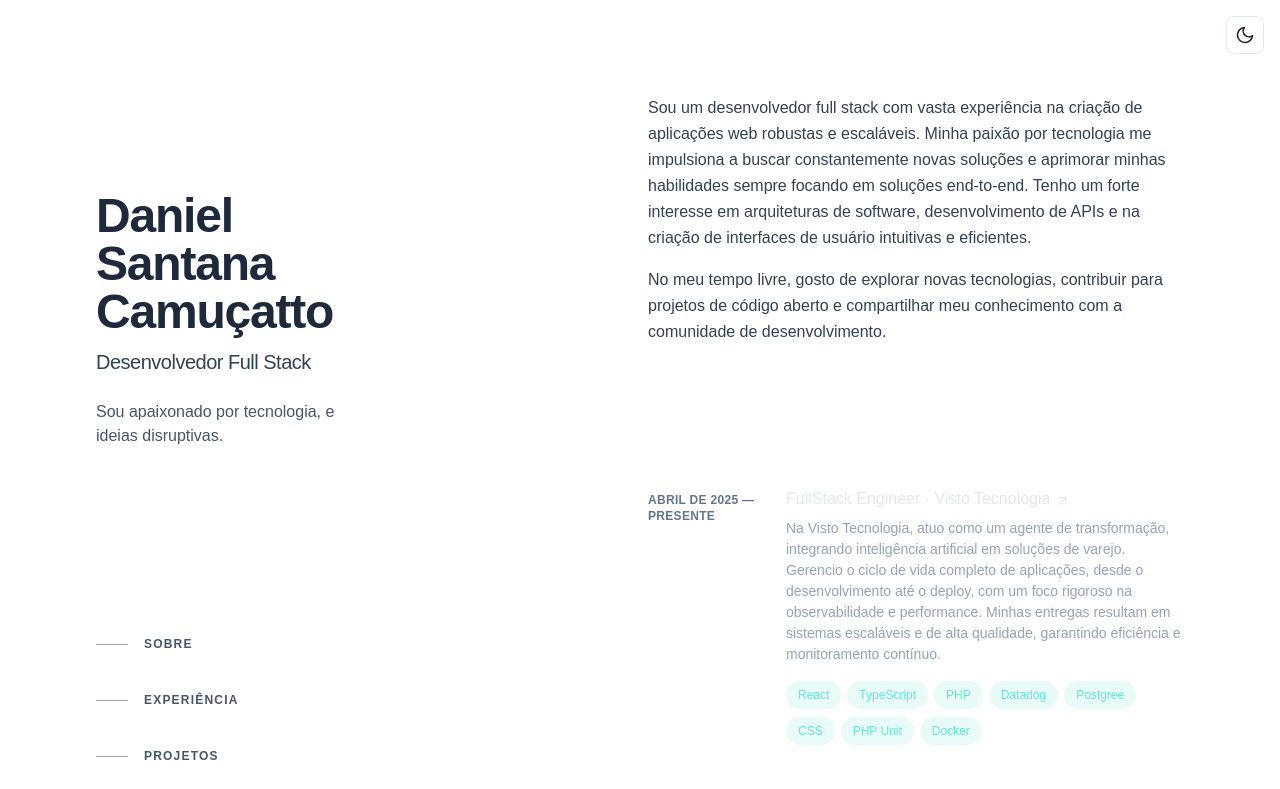
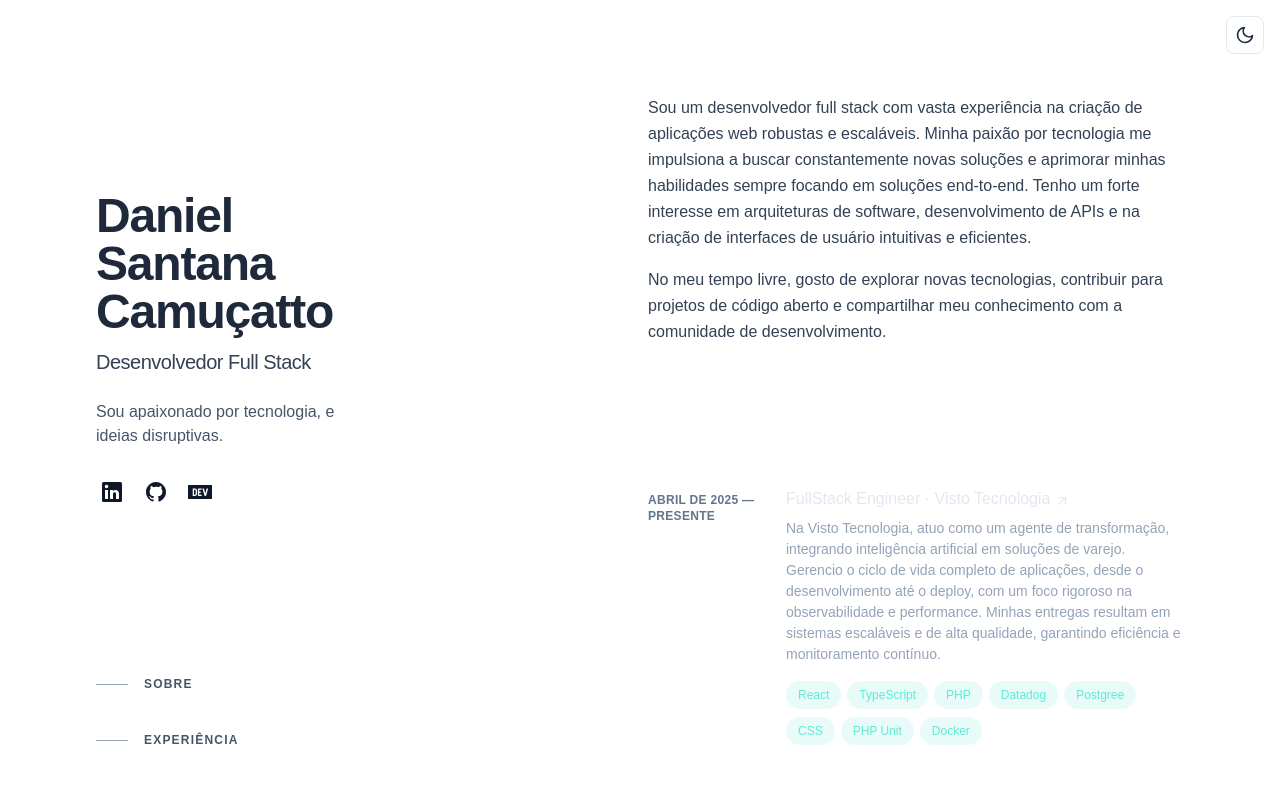
Before and after one commit to DanielCamucatto/danielcamucatto.dev, a React (Vite) app in the folder frontend/: page / in a window 1280 px wide. Shown: the top 789 px of the page. Built offline with nearby package versions, Linux system fonts and the light colour scheme.

Commit message:
feat: adiciona tootltips, links e icones para redes sociais

```diff
--- a/frontend/src/components/Header.tsx
+++ b/frontend/src/components/Header.tsx
@@ -1,10 +1,20 @@
 
 import { getTranslations } from '../utils/translations';
+
+interface SocialLink {
+  url: string;
+  label: string;
+}
 
 interface HeaderTranslations {
   name: string;
   role: string;
   description: string;
+  socialLinks: {
+    linkedin: SocialLink;
+    github: SocialLink;
+    devto: SocialLink;
+  };
 }
 
 export default function Header() {
@@ -24,6 +34,57 @@ export default function Header() {
             {translations.description}
           </p>
         </div>
+
+        <ul className="ml-1 mt-8 flex items-center">
+          <li className="mr-5 relative group">
+            <a
+              className="block hover:text-teal-300"
+              href={translations.socialLinks.linkedin.url}
+              target="_blank"
+              rel="noreferrer"
+              aria-label="LinkedIn"
+            >
+              <svg xmlns="http://www.w3.org/2000/svg" viewBox="0 0 24 24" fill="currentColor" className="h-6 w-6">
+                <path d="M20.5 2h-17A1.5 1.5 0 002 3.5v17A1.5 1.5 0 003.5 22h17a1.5 1.5 0 001.5-1.5v-17A1.5 1.5 0 0020.5 2zM8 19H5v-9h3zM6.5 8.25A1.75 1.75 0 118.3 6.5a1.78 1.78 0 01-1.8 1.75zM19 19h-3v-4.74c0-1.42-.6-1.93-1.38-1.93A1.74 1.74 0 0013 14.19a.66.66 0 000 .14V19h-3v-9h2.9v1.3a3.11 3.11 0 012.7-1.4c1.55 0 3.36.86 3.36 3.66z"></path>
+              </svg>
+            </a>
+            <span className="absolute -top-12 left-1/2 -translate-x-1/2 opacity-0 transition-opacity group-hover:opacity-100 bg-slate-800 text-slate-200 px-3 py-1 text-sm rounded whitespace-nowrap pointer-events-none">
+              Conexões Profissionais
+            </span>
+          </li>
+          <li className="mr-5 relative group">
+            <a
+              className="block hover:text-teal-300"
+              href={translations.socialLinks.github.url}
+              target="_blank"
+              rel="noreferrer"
+              aria-label="GitHub"
+            >
+              <svg xmlns="http://www.w3.org/2000/svg" viewBox="0 0 24 24" fill="currentColor" className="h-6 w-6">
+                <path d="M12 2C6.477 2 2 6.477 2 12c0 4.42 2.865 8.17 6.839 9.49.5.092.682-.217.682-.482 0-.237-.008-.866-.013-1.7-2.782.603-3.369-1.34-3.369-1.34-.454-1.156-1.11-1.464-1.11-1.464-.908-.62.069-.608.069-.608 1.003.07 1.531 1.03 1.531 1.03.892 1.529 2.341 1.087 2.91.832.092-.647.35-1.088.636-1.338-2.22-.253-4.555-1.11-4.555-4.943 0-1.091.39-1.984 1.029-2.683-.103-.253-.446-1.27.098-2.647 0 0 .84-.269 2.75 1.025A9.578 9.578 0 0112 6.836c.85.004 1.705.114 2.504.336 1.909-1.294 2.748-1.025 2.748-1.025.546 1.377.202 2.394.1 2.647.64.699 1.028 1.592 1.028 2.683 0 3.842-2.339 4.687-4.566 4.935.359.309.678.919.678 1.852 0 1.336-.012 2.415-.012 2.743 0 .267.18.578.688.48C19.138 20.167 22 16.418 22 12c0-5.523-4.477-10-10-10z"></path>
+              </svg>
+            </a>
+            <span className="absolute -top-12 left-1/2 -translate-x-1/2 opacity-0 transition-opacity group-hover:opacity-100 bg-slate-800 text-slate-200 px-3 py-1 text-sm rounded whitespace-nowrap pointer-events-none">
+              Veja meus códigos
+            </span>
+          </li>
+          <li className="mr-5 relative group">
+            <a
+              className="block hover:text-teal-300"
+              href={translations.socialLinks.devto.url}
+              target="_blank"
+              rel="noreferrer"
+              aria-label="Dev.to"
+            >
+              <svg xmlns="http://www.w3.org/2000/svg" viewBox="0 0 24 24" fill="currentColor" className="h-6 w-6">
+                <path d="M7.42 10.05c-.18-.16-.46-.23-.84-.23H6l.02 2.44.04 2.45.56-.02c.41 0 .63-.07.83-.26.24-.24.26-.36.26-2.2 0-1.91-.02-1.96-.29-2.18zM0 4.94v14.12h24V4.94H0zM8.56 15.3c-.44.58-1.06.77-2.53.77H4.71V8.53h1.4c1.67 0 2.16.18 2.6.9.27.43.29.6.32 2.57.05 2.23-.02 2.73-.47 3.3zm5.09-5.47h-2.47v1.77h1.52v1.28l-.72.04-.75.03v1.77l1.22.03 1.2.04v1.28h-1.6c-1.53 0-1.6-.01-1.87-.3l-.3-.28v-3.16c0-3.02.01-3.18.25-3.48.23-.31.25-.31 1.88-.31h1.64v1.3zm4.68 5.45c-.17.43-.64.79-1 .79-.18 0-.45-.15-.67-.39-.32-.32-.45-.63-.82-2.08l-.9-3.39-.45-1.67h.76c.4 0 .75.02.75.05 0 .06 1.16 4.54 1.26 4.83.04.15.32-.7.73-2.3l.66-2.52.74-.04c.4-.02.73 0 .73.04 0 .14-1.67 6.38-1.8 6.68z"></path>
+              </svg>
+            </a>
+            <span className="absolute -top-12 left-1/2 -translate-x-1/2 opacity-0 transition-opacity group-hover:opacity-100 bg-slate-800 text-slate-200 px-3 py-1 text-sm rounded whitespace-nowrap pointer-events-none">
+              Leia meus artigos técnicos
+            </span>
+          </li>
+        </ul>
       </div>
     </header>
   );
--- a/frontend/src/locales/en/header.json
+++ b/frontend/src/locales/en/header.json
@@ -1,5 +1,19 @@
 {
   "name": "Daniel Santana Camuçatto",
   "role": "Full Stack Developer",
-  "description": "I am passionate about technology and disruptive ideas."
+  "description": "I am passionate about technology and disruptive ideas.",
+  "socialLinks": {
+    "linkedin": {
+      "url": "https://linkedin.com/in/danielcamucatto",
+      "label": "LinkedIn"
+    },
+    "github": {
+      "url": "https://github.com/danielcamucatto",
+      "label": "GitHub"
+    },
+    "devto": {
+      "url": "https://dev.to/danielcamucatto",
+      "label": "Technical Articles"
+    }
+  }
 }
--- a/frontend/src/locales/es/header.json
+++ b/frontend/src/locales/es/header.json
@@ -1,5 +1,19 @@
 {
   "name": "Daniel Santana Camuçatto",
   "role": "Desarrollador Full Stack",
-  "description": "Soy apasionado por la tecnología y las ideas disruptivas."
+  "description": "Soy apasionado por la tecnología y las ideas disruptivas.",
+  "socialLinks": {
+    "linkedin": {
+      "url": "https://linkedin.com/in/danielcamucatto",
+      "label": "LinkedIn"
+    },
+    "github": {
+      "url": "https://github.com/danielcamucatto",
+      "label": "GitHub"
+    },
+    "devto": {
+      "url": "https://dev.to/danielcamucatto",
+      "label": "Artículos Técnicos"
+    }
+  }
 }
--- a/frontend/src/locales/pt/header.json
+++ b/frontend/src/locales/pt/header.json
@@ -1,5 +1,19 @@
 {
   "name": "Daniel Santana Camuçatto",
   "role": "Desenvolvedor Full Stack",
-  "description": "Sou apaixonado por tecnologia, e ideias disruptivas."
+  "description": "Sou apaixonado por tecnologia, e ideias disruptivas.",
+  "socialLinks": {
+    "linkedin": {
+      "url": "https://linkedin.com/in/danielcamucatto",
+      "label": "LinkedIn"
+    },
+    "github": {
+      "url": "https://github.com/danielcamucatto",
+      "label": "GitHub"
+    },
+    "devto": {
+      "url": "https://dev.to/danielcamucatto",
+      "label": "Artigos Técnicos"
+    }
+  }
 }
```
